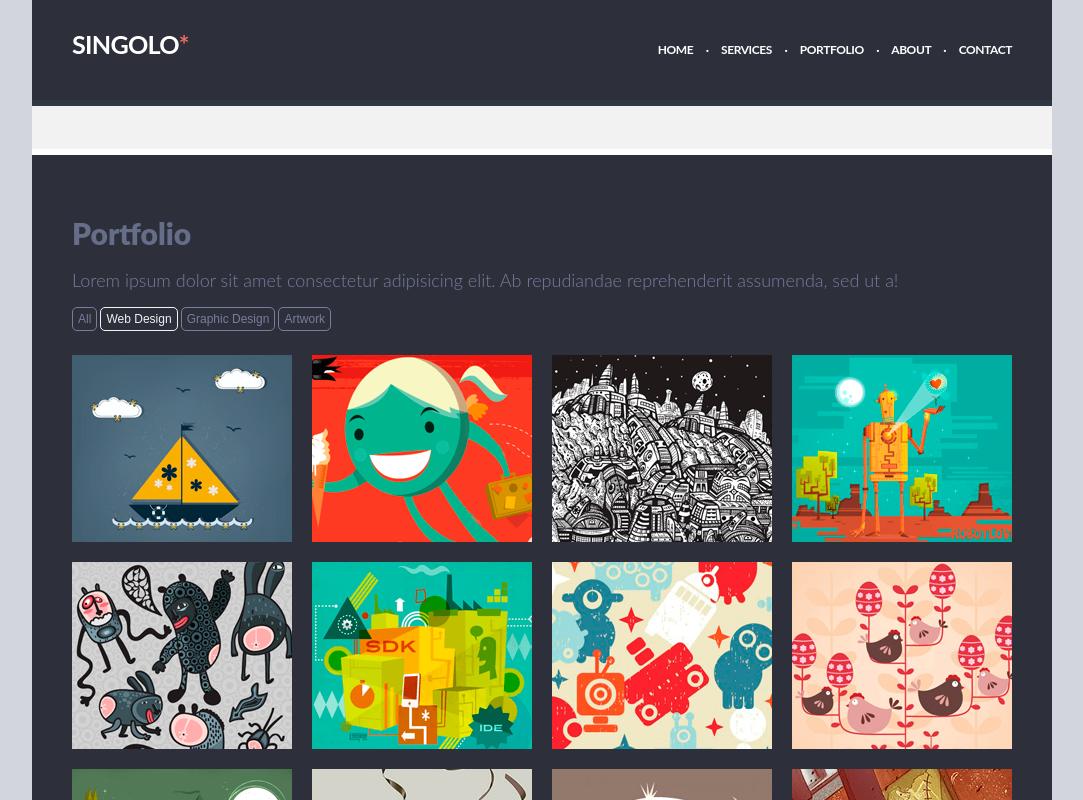
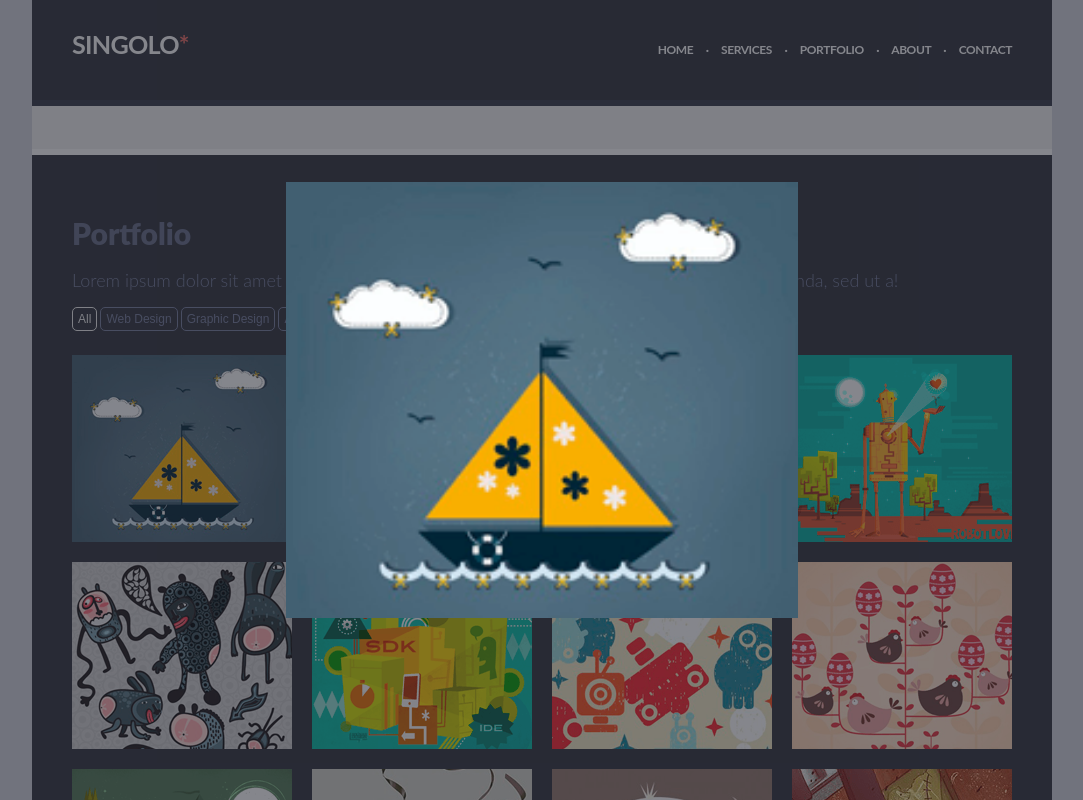
Before and after one commit to Kastilhos/AWWcor-Flder, a website built with webpack: page src/index.html in a window 1280 px wide. Both pictures are taken after a click on the picture 280 px from the left and 1520 px from the top of the page. Shown: the part 1072-1872 px from the top of the page, without its empty margins (98-1181 px from the left). Built offline with nearby package versions, Linux system fonts and the light colour scheme.

Commit message:
Display image done, lacks close, next and previous

```diff
--- a/src/app.scss
+++ b/src/app.scss
@@ -27,6 +27,26 @@ body {
     max-width: 1020px;
     width: 100%;
     margin: auto;
+}
+
+.port-display {
+    position: fixed;
+    top: 0;
+    width: 100vw;
+    height: 100vh;
+    background-color: hsla(230, 14%, 17%, 0.555);
+    z-index: 1000;
+    display: flex;
+    flex-direction: row;
+    align-items: center;
+
+}
+
+.image-display {
+    display: block;
+    margin: auto;
+    max-width: 40vw;
+    width: 40vw;
 }
 
 .header {
--- a/src/index.html
+++ b/src/index.html
@@ -104,8 +104,8 @@
             <h2 class="headers headers--blue headers--medium portfolio__header">Portfolio</h2>
             <p class="description description--medium">Lorem ipsum dolor sit amet consectetur adipisicing elit. Ab
                 repudiandae reprehenderit assumenda, sed ut a!</p>
-            <button class="portfolio__filter" id="all">All</button>
-            <button class="portfolio__filter portfolio__filter--toggled" id="web-design">Web Design</button>
+            <button class="portfolio__filter portfolio__filter--toggled" id="all">All</button>
+            <button class="portfolio__filter" id="web-design">Web Design</button>
             <button class="portfolio__filter" id="graphic-design">Graphic Design</button>
             <button class="portfolio__filter" id="artwork">Artwork</button>
             <div class="containers containers--row portfolio__containers">
--- a/src/index.js
+++ b/src/index.js
@@ -1,6 +1,7 @@
 // Why addEventListener... We will explain later
 const allFilters = document.getElementsByClassName('portfolio__filter')
-const allImages = document.getElementsByClassName('portfolio__images');
+const allImages = Array.from(document.getElementsByClassName('portfolio__images'));
+let visibleImages = [...allImages]
 let activeFilter = ['all'];
 
 document.getElementById("all").addEventListener('click', () => {
@@ -16,10 +17,11 @@ document.getElementById("artwork").addEventListener('click', () => {
     filterButton('artwork');
 });
 
-Array.from(allImages).forEach((img) => {
-    let selectedImg = img.addEventListener('click', () => {
-    clickImg(selectedImg);
-})})
+visibleImages.forEach((img) => {
+    img.addEventListener('click', () => {
+    displayImg(img);
+})
+});
 
 function filterButton(select) {
 
@@ -62,8 +64,20 @@ function toggleFilter () {
             }
         }
     }
+    visibleImages = allImages.filter((img) => !img.classList.contains('portfolio__images--hidden'))
 }
 
-const clickImg = function(index) {
+const displayImg = function(img) {
 
+    const globalWraper = document.getElementById("home");
+    const imageWraper = document.createElement("div");
+    const imgDisplay = document.createElement("img");
+
+    imageWraper.classList.add("port-display")
+    imgDisplay.classList.add("image-display")
+
+    imgDisplay.src = img.src;
+
+    imageWraper.appendChild(imgDisplay);
+    globalWraper.appendChild(imageWraper);
 }
```
Also changed, not shown: src/assets/portfolio-large-10.jpg (added), src/assets/portfolio-large-11.jpg (added), src/assets/portfolio-large-12.jpg (added).
